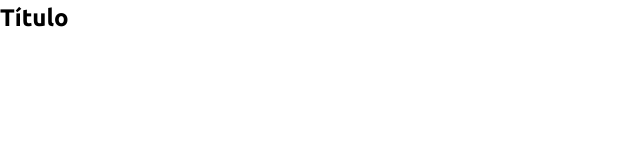
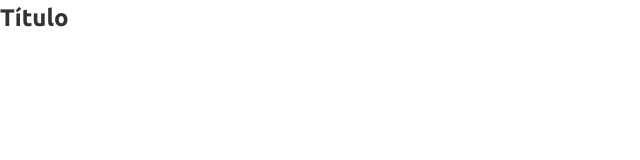
Before and after one commit to Cadu-Correia/ecomerce-syntaxwear, a plain HTML site: page index.html in a window 1280 px wide. Shown: the full height of the page, 0-640 px from the left. Drawn offline with Linux system fonts and the light colour scheme.

Commit message:
feat: aplicação de estilos globais base.css

```diff
--- a/css/base.css
+++ b/css/base.css
@@ -1,4 +1,6 @@
 /* base.css */
 body{
     font-family: var(--font-principal);
+    background-color: #ffffff;
+    color: #333333;
 }
```
